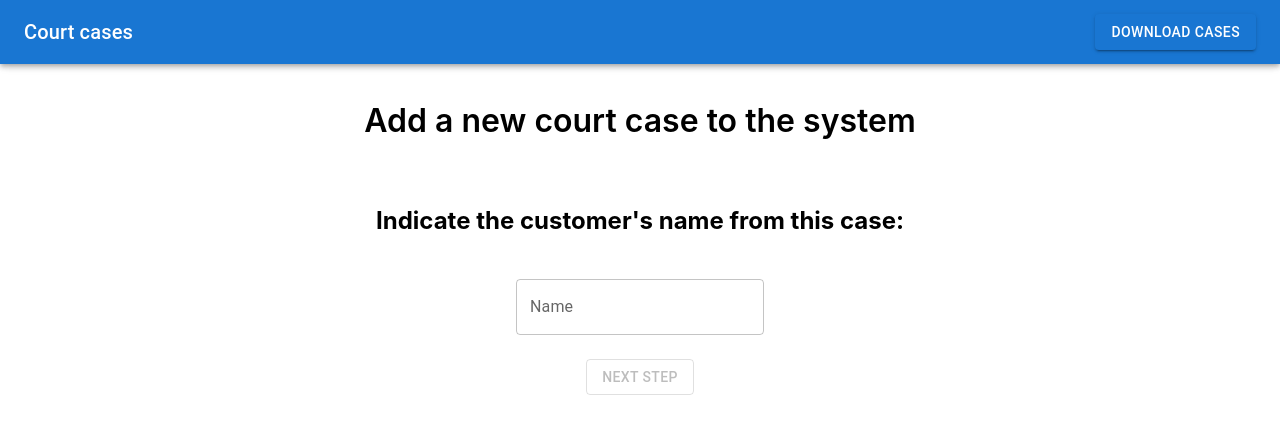
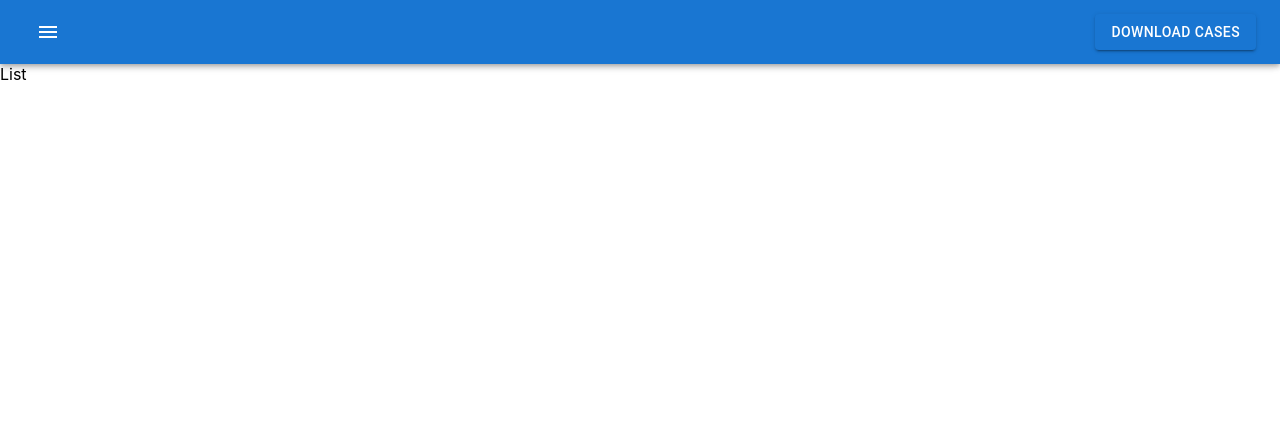
Before and after one commit to carlosvalv/court-cases, a React (Create React App) app: page / in a window 1280 px wide. Shown: the top 434 px of the page. Built offline with nearby package versions, Linux system fonts and the light colour scheme.

Commit message:
[src] added react router and navigation between pages

```diff
--- a/package.json
+++ b/package.json
@@ -5,6 +5,7 @@
   "dependencies": {
     "@emotion/react": "^11.11.3",
     "@emotion/styled": "^11.11.0",
+    "@mui/icons-material": "^5.15.4",
     "@mui/material": "^5.15.4",
     "@mui/x-date-pickers": "^6.19.0",
     "@reduxjs/toolkit": "^2.0.1",
@@ -15,6 +16,7 @@
     "react": "^18.2.0",
     "react-dom": "^18.2.0",
     "react-redux": "^9.1.0",
+    "react-router-dom": "^6.21.2",
     "react-scripts": "5.0.1",
     "typescript": "^4.9.5"
   },
--- a/src/App.tsx
+++ b/src/App.tsx
@@ -4,6 +4,18 @@ import { LocalizationProvider } from "@mui/x-date-pickers";
 import { AdapterDayjs } from "@mui/x-date-pickers/AdapterDayjs";
 import store from "./redux/store";
 import Navbar from "./components/Navbar";
+import { RouterProvider, createBrowserRouter } from "react-router-dom";
+
+const router = createBrowserRouter([
+  {
+    path: "/",
+    element: <div>List</div>,
+  },
+  {
+    path: "/add",
+    element: <AddCase />,
+  },
+]);
 
 function App() {
   return (
@@ -11,7 +23,7 @@ function App() {
       <LocalizationProvider dateAdapter={AdapterDayjs}>
         <Navbar />
         <div style={{ marginTop: 64 }}>
-          <AddCase />
+        <RouterProvider router={router} />
         </div>
       </LocalizationProvider>
     </Provider>
--- /dev/null
+++ b/src/components/NavMenu.tsx
@@ -0,0 +1,55 @@
+import { Box, IconButton, Menu, MenuItem, Typography } from "@mui/material";
+import React from "react";
+import MenuIcon from "@mui/icons-material/Menu";
+
+function NavMenu() {
+  const [anchorElNav, setAnchorElNav] = React.useState<null | HTMLElement>(
+    null
+  );
+
+  const handleCloseNavMenu = () => {
+    setAnchorElNav(null);
+  };
+
+  const handleOpenNavMenu = (event: React.MouseEvent<HTMLElement>) => {
+    setAnchorElNav(event.currentTarget);
+  };
+  return (
+    <Box sx={{ flexGrow: 1, display: { xs: "flex", md: "flex" } }}>
+      <IconButton size="large" onClick={handleOpenNavMenu} color="inherit">
+        <MenuIcon />
+      </IconButton>
+      <Menu
+        id="menu-appbar"
+        anchorEl={anchorElNav}
+        anchorOrigin={{
+          vertical: "bottom",
+          horizontal: "left",
+        }}
+        keepMounted
+        transformOrigin={{
+          vertical: "top",
+          horizontal: "left",
+        }}
+        open={Boolean(anchorElNav)}
+        onClose={handleCloseNavMenu}
+        sx={{
+          display: { xs: "block", md: "none" },
+        }}
+      >
+        <MenuItem onClick={handleCloseNavMenu}>
+          <Typography textAlign="center">
+            <a href="/">List</a>
+          </Typography>
+        </MenuItem>
+        <MenuItem onClick={handleCloseNavMenu}>
+          <Typography textAlign="center">
+            <a href="add">Add</a>
+          </Typography>
+        </MenuItem>
+      </Menu>
+    </Box>
+  );
+}
+
+export default NavMenu;
--- a/src/components/Navbar.tsx
+++ b/src/components/Navbar.tsx
@@ -1,13 +1,12 @@
-import { AppBar, Toolbar, Typography } from "@mui/material";
+import { AppBar, Toolbar } from "@mui/material";
 import BtnDownload from "./BtnDownload";
+import NavMenu from "./NavMenu";
 
 function Navbar() {
   return (
     <AppBar>
       <Toolbar>
-        <Typography variant="h6" component="div" sx={{ flexGrow: 1 }}>
-          Court cases
-        </Typography>
+        <NavMenu />
         <BtnDownload />
       </Toolbar>
     </AppBar>
```
